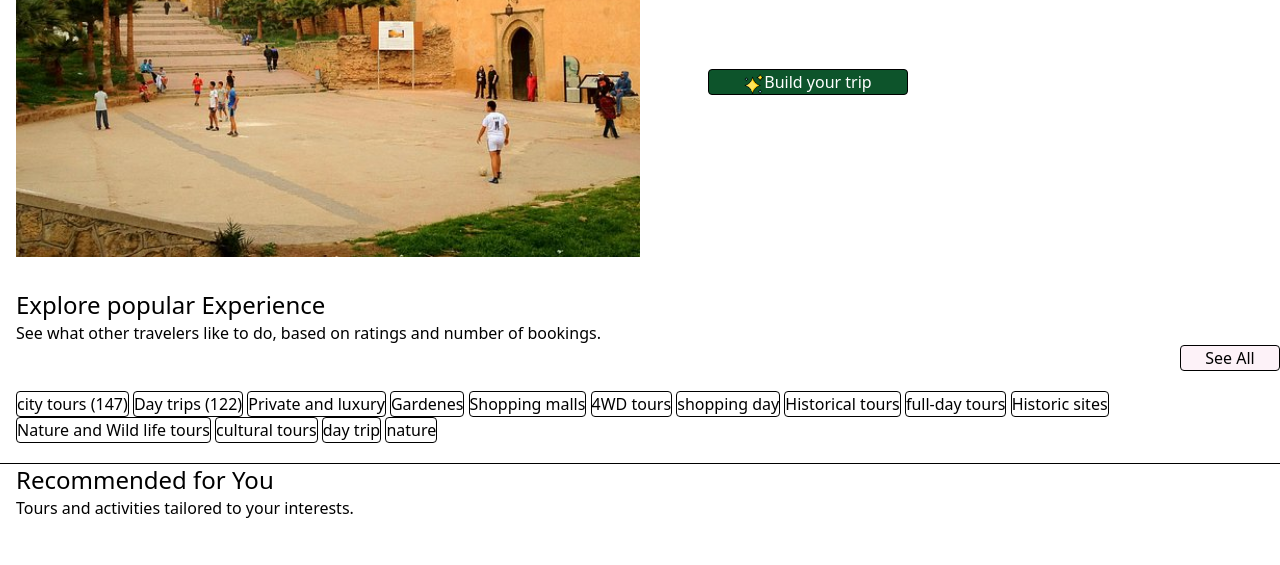
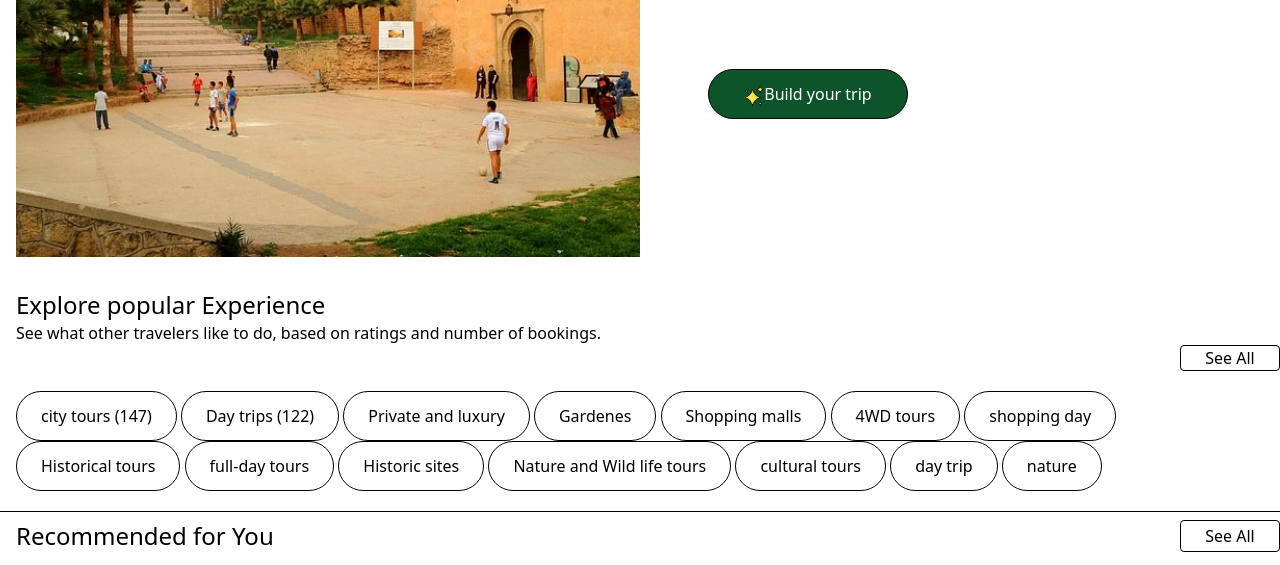
Before and after one commit to AITABBOUyoussef/Viator-Site-web-d-activit-s-touristiques, a plain HTML site: page index.html in a window 1280 px wide. Shown: the part 293-858 px from the top of the page. Before the commit the page ends 813 px from the top, so only its background shows below. Drawn offline with nearby package versions, Linux system fonts and the light colour scheme.

Commit message:
en cette partie j'ai travailler sur les images

```diff
--- a/index.html
+++ b/index.html
@@ -36,8 +36,9 @@
 
 
             <div class=" gap-5 items-center py-13 ">
-                <button class="border border-black rounded    w-50 bg-green-900  tex text-white ">
-                     <img src="star.png" alt="star" width="20" class=" inline-block">Build your
+                <button
+                    class="border border-black rounded-full py-3 px-6    w-50 bg-green-900  tex text-white hover:bg-black">
+                    <img src="star.png" alt="star" width="20" class=" inline-block">Build your
                     trip</button>
 
             </div>
@@ -69,33 +70,44 @@
 
         </div>
         <div class=" flex flex-column justify-end ">
-            <button class="border border-black rounded bg-pink-50 w-25 ">See All</button>
+            <button class="border border-black rounded bg-white w-25  hover:bg-pink-50">See All</button>
         </div>
 
         <div class="card py-5  mx-4 bg-light-subtle content-around gap-4 ">
-            <button class="border border-black rounded w"> city tours (147)</button>
-            <button class="border border-black rounded">Day trips (122) </button>
-            <button class="border border-black rounded"> Private and luxury</button>
-            <button class="border border-black rounded"> Gardenes</button>
-            <button class="border border-black rounded"> Shopping malls</button>
+            <button class="border border-black rounded-full py-3 px-6 hover:bg-gray-50 "> city tours (147)</button>
+            <button class="border border-black rounded-full py-3 px-6 hover:bg-gray-50">Day trips (122) </button>
+            <button class="border border-black rounded-full py-3 px-6 hover:bg-gray-50"> Private and luxury</button>
+            <button class="border border-black rounded-full py-3 px-6 hover:bg-gray-50"> Gardenes</button>
+            <button class="border border-black rounded-full py-3 px-6 hover:bg-gray-50"> Shopping malls</button>
 
-            <button class="border border-black rounded"> 4WD tours</button>
-            <button class="border border-black rounded"> shopping day</button>
-            <button class="border border-black rounded"> Historical tours</button>
-            <button class="border border-black rounded">full-day tours</button>
-            <button class="border border-black rounded"> Historic sites</button>
-            <button class="border border-black rounded"> Nature and Wild life tours</button>
-            <button class="border border-black rounded"> cultural tours</button>
-            <button class="border border-black rounded"> day trip </button>
-            <button class="border border-black rounded "> nature</button>
+            <button class="border border-black rounded-full py-3 px-6 hover:bg-gray-50"> 4WD tours</button>
+            <button class="border border-black rounded-full py-3 px-6 hover:bg-gray-50"> shopping day</button>
+            <button class="border border-black rounded-full py-3 px-6 hover:bg-gray-50"> Historical tours</button>
+            <button class="border border-black rounded-full py-3 px-6 hover:bg-gray-50">full-day tours</button>
+            <button class="border border-black rounded-full py-3 px-6 hover:bg-gray-50"> Historic sites</button>
+            <button class="border border-black rounded-full py-3 px-6 hover:bg-gray-50"> Nature and Wild life
+                tours</button>
+            <button class="border border-black rounded-full py-3 px-6 hover:bg-gray-50"> cultural tours</button>
+            <button class="border border-black rounded-full py-3 px-6 hover:bg-gray-50"> day trip </button>
+            <button class="border border-black rounded-full py-3 px-6 hover:bg-gray-50 "> nature</button>
 
     </section>
     <hr>
+
     <section>
-        <div>
+
+        <div class="flex flex-wrap justify-between py-2">
             <h1 class="text-2xl mx-4">Recommended for You</h1>
-            <p class="mx-4">Tours and activities tailored to your interests.</p>
+            <button class="border border-black rounded bg-white w-25  hover:bg-pink-50">See All</button>
+
         </div>
+        <p class="mx-4">Tours and activities tailored to your interests.</p>
+        <div class=" grid grid-rows-3 grid-flow-col gap-4 py-4">
+            <img src="moto.jpg" alt="image chawen" class="row-start-1 row-end-4">
+            <img src="people.jpg" alt="people" class="row-start-1 row-end-4">
+            <img src="sawma3A.jpg" alt="sawma3a" class="row-start-1 row-end-4">
+        </div>
+
 
     </section>
 
```
